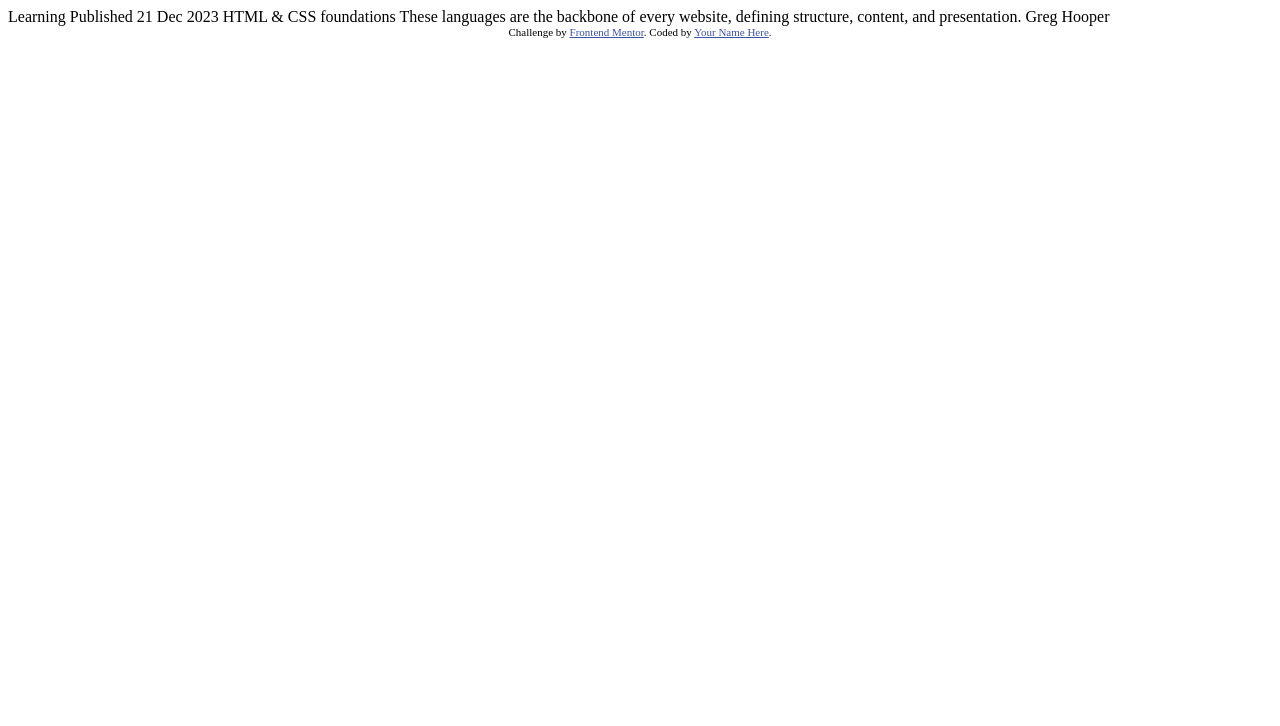
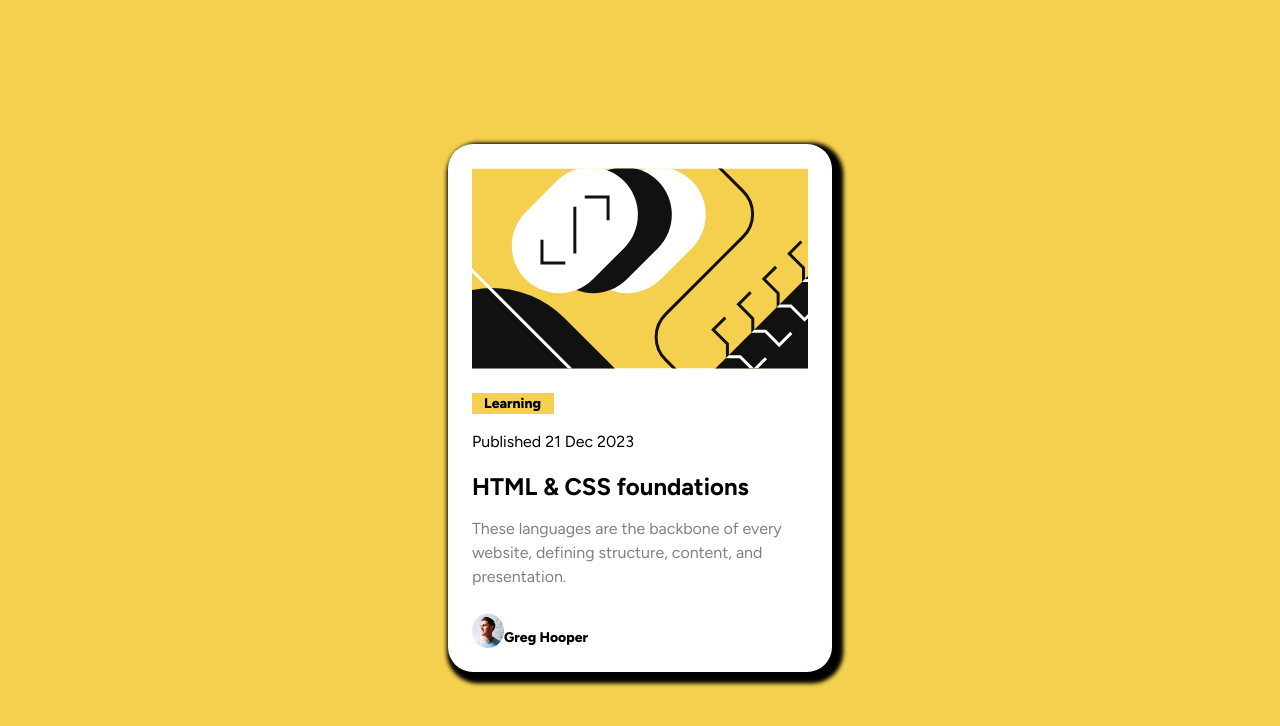
Before and after one commit to kmilo0/blog-preview-card, a plain HTML site: page index.html in a window 1280 px wide. Drawn offline with Linux system fonts and the light colour scheme.

Commit message:
1 attempt

```diff
--- a/css/index.css
+++ b/css/index.css
@@ -0,0 +1,62 @@
+:root {
+  /* Colors */
+  --black: hsl(0, 0%, 7%);
+  --pure-white: hsl(0, 0%, 100%);
+  --yellow: hsl(47, 88%, 63%);
+  --grey: hsl(0, 0%, 50%);
+
+  font-family: "Figtree", sans-serif;
+  background-color: var(--yellow);
+  font-size: 16px;
+}
+
+.center-screen {
+  display: flex;
+  justify-content: center;
+  align-items: center;
+  min-height: 100vh;
+}
+
+.card {
+  background-color: var(--pure-white);
+  width: 384px;
+  box-shadow: 5px 5px 5px 5px, 5px 5px 5px 5px;
+  border-radius: 25px;
+}
+
+.image {
+  margin: 24px auto;
+}
+
+.content {
+  margin: 24px;
+}
+
+.category {
+  background-color: var(--yellow);
+  font-size: 14px;
+  font-weight: 800;
+  width: 82px;
+}
+
+.learning {
+  margin: 4px 12px;
+}
+
+.description {
+  color: var(--grey);
+}
+
+.author {
+  display: flex;
+  margin: 0px 0px 24px 24px;
+}
+
+.userpic {
+  width: 32px;
+}
+
+.authorname {
+  font-size: 14px;
+  font-weight: 800;
+}
--- a/index.html
+++ b/index.html
@@ -1,34 +1,51 @@
 <!DOCTYPE html>
 <html lang="en">
-<head>
-  <meta charset="UTF-8">
-  <meta name="viewport" content="width=device-width, initial-scale=1.0"> <!-- displays site properly based on user's device -->
+  <head>
+    <meta charset="UTF-8" />
+    <meta name="viewport" content="width=device-width, initial-scale=1.0" />
 
-  <link rel="icon" type="image/png" sizes="32x32" href="./assets/images/favicon-32x32.png">
+    <link
+      rel="icon"
+      type="image/png"
+      sizes="32x32"
+      href="./assets/images/favicon-32x32.png"
+    />
 
-  <title>Frontend Mentor | Blog preview card</title>
+    <title>Frontend Mentor | Blog preview card</title>
 
-  <!-- Feel free to remove these styles or customise in your own stylesheet 👍 -->
-  <style>
-    .attribution { font-size: 11px; text-align: center; }
-    .attribution a { color: hsl(228, 45%, 44%); }
-  </style>
-</head>
-<body>
+    <link rel="preconnect" href="https://fonts.googleapis.com" />
+    <link rel="preconnect" href="https://fonts.gstatic.com" crossorigin />
+    <link
+      href="https://fonts.googleapis.com/css2?family=Figtree:ital,wght@0,300..900;1,300..900&display=swap"
+      rel="stylesheet"
+    />
 
-  Learning
+    <link rel="stylesheet" href="css/a-more-modern-CSS-reset.css" />
+    <link rel="stylesheet" href="css/index.css" />
+  </head>
+  <body>
+    <main class="center-screen">
+      <div class="card">
+        <img class="image" src="assets/images/illustration-article.svg" />
+        <div class="content">
+          <div class="category">
+            <p class="learning">Learning</p>
+          </div>
 
-  Published 21 Dec 2023
+          <p>Published 21 Dec 2023</p>
 
-  HTML & CSS foundations
+          <h2>HTML & CSS foundations</h2>
 
-  These languages are the backbone of every website, defining structure, content, and presentation.
-
-  Greg Hooper
-
-  <div class="attribution">
-    Challenge by <a href="https://www.frontendmentor.io?ref=challenge" target="_blank">Frontend Mentor</a>.
-    Coded by <a href="#">Your Name Here</a>.
-  </div>
-</body>
+          <p class="description">
+            These languages are the backbone of every website, defining
+            structure, content, and presentation.
+          </p>
+        </div>
+        <div class="author">
+          <img class="userpic" src="assets/images/image-avatar.webp" />
+          <p class="authorname">Greg Hooper</p>
+        </div>
+      </div>
+    </main>
+  </body>
 </html>
```
